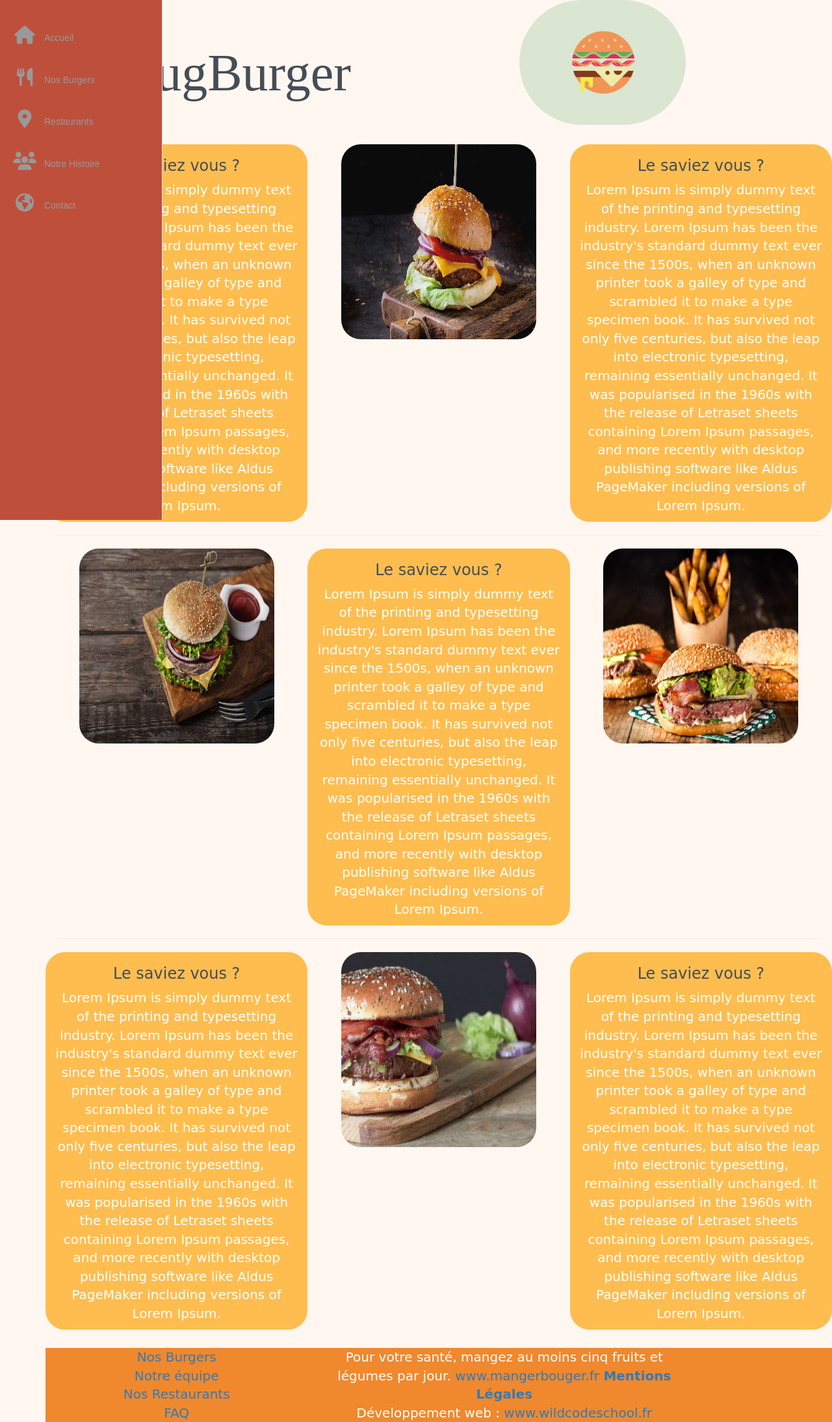
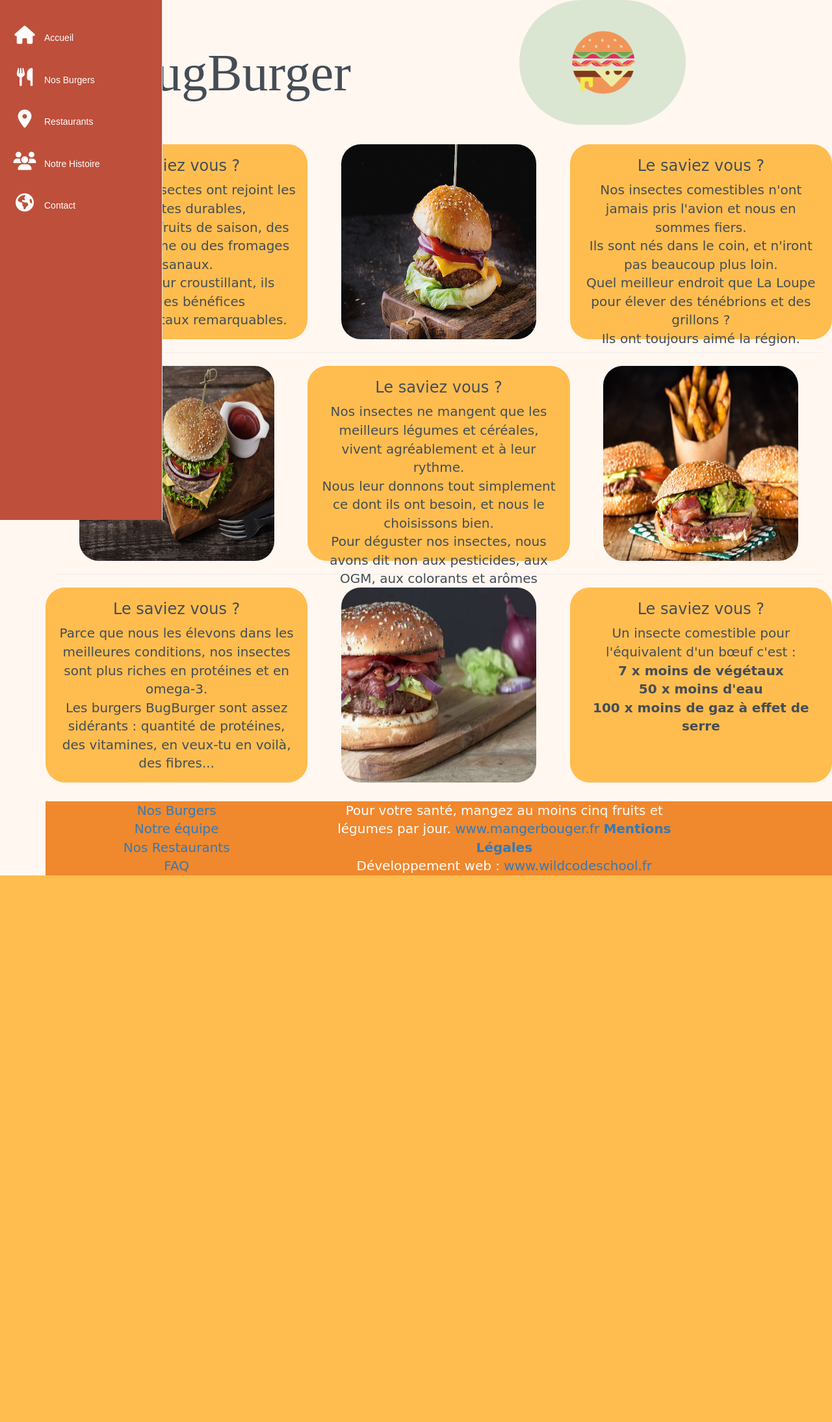
Before and after one commit to WildCodeSchool/Lyon-project1-DAM, a PHP site: page / in a window 1280 px wide. Shown: the whole page at 65% size. After the commit the page ends 1347 px from the top, so only its background shows below. Run offline with PHP 8.4, Linux system fonts and the light colour scheme; some libraries are stand-ins or nearby versions; some web fonts are replaced.

Commit message:
add les saviez vous?

```diff
--- a/css/style.css
+++ b/css/style.css
@@ -50,7 +50,7 @@
     display:table;
     border-collapse:collapse;
     border-spacing:0;
-    color:#999;
+    color: white;
     font-family: Arial;
     font-size: 14px;
     text-decoration:none;
@@ -153,7 +153,8 @@ nav ul,nav li {
     text-align: center;
     background-color: #FFBD4F;
     border-radius: 30px;
-    color: white;
+    color: #454D56;
+    height: 300px;
 }
 
 .logo{
--- a/html/history.php
+++ b/html/history.php
@@ -18,7 +18,7 @@
 
 
             <p>
-                Bug Burger est une histoire d’hommes et de passion. Une aventure portée par deux entrepreneurs
+                Bug Burger est une histoire d’hommes et de passion. Une aventure portée par trois entrepreneurs
                 lyonnais amoureux de la bonne cuisine.
             </p>
             <p>
--- a/html/index.php
+++ b/html/index.php
@@ -16,7 +16,13 @@
     <div class="row"> <!-- First row -->
         <div class="text col-md-4 col-xs-10 ">
             <h3>Le saviez vous ?</h3>
-                <p>Lorem Ipsum is simply dummy text of the printing and typesetting industry. Lorem Ipsum has been the industry's standard dummy text ever since the 1500s, when an unknown printer took a galley of type and scrambled it to make a type specimen book. It has survived not only five centuries, but also the leap into electronic typesetting, remaining essentially unchanged. It was popularised in the 1960s with the release of Letraset sheets containing Lorem Ipsum passages, and more recently with desktop publishing software like Aldus PageMaker including versions of Lorem Ipsum.</p>
+                <p>Durables
+
+                    Nos insectes ont rejoint les fourchettes durables,<br>
+                    aux côtés des fruits de saison, des poissons de ligne
+                    ou des fromages artisanaux.<br>
+                    En plus de leur croustillant, ils offrent des bénéfices environnementaux remarquables.<br>
+                </p>
         </div>
         <div class="col-md-4 col-xs-10">
             <img class="displayed" src= "../images/burger.png" style= "width: 300px; height: 300px" alt="chenille" />
@@ -24,7 +30,12 @@
 
         <div class="text col-md-4 col-xs-10">
             <h3>Le saviez vous ?</h3>
-                <p>Lorem Ipsum is simply dummy text of the printing and typesetting industry. Lorem Ipsum has been the industry's standard dummy text ever since the 1500s, when an unknown printer took a galley of type and scrambled it to make a type specimen book. It has survived not only five centuries, but also the leap into electronic typesetting, remaining essentially unchanged. It was popularised in the 1960s with the release of Letraset sheets containing Lorem Ipsum passages, and more recently with desktop publishing software like Aldus PageMaker including versions of Lorem Ipsum.</p>
+                <p>
+                    Nos insectes comestibles n'ont jamais pris l'avion et nous en sommes fiers.<br>
+                    Ils sont nés dans le coin, et n'iront pas beaucoup plus loin.<br>
+                    Quel meilleur endroit que La Loupe pour élever des ténébrions et des grillons ? <br>
+                    Ils ont toujours aimé la région.
+                </p>
         </div>
     </div><!--End of First row -->
     <hr>
@@ -39,7 +50,12 @@
         </div>
         <div class="text col-md-pull-4 col-md-4 col-xs-10">
             <h3>Le saviez vous ?</h3>
-                <p>Lorem Ipsum is simply dummy text of the printing and typesetting industry. Lorem Ipsum has been the industry's standard dummy text ever since the 1500s, when an unknown printer took a galley of type and scrambled it to make a type specimen book. It has survived not only five centuries, but also the leap into electronic typesetting, remaining essentially unchanged. It was popularised in the 1960s with the release of Letraset sheets containing Lorem Ipsum passages, and more recently with desktop publishing software like Aldus PageMaker including versions of Lorem Ipsum.</p>
+                <p>Nos insectes ne mangent que les meilleurs légumes et céréales,<br>
+                    vivent agréablement et à leur rythme. <br>
+                    Nous leur donnons tout simplement ce dont ils ont besoin, et nous le choisissons bien. <br>
+                    Pour déguster nos insectes,
+                    nous avons dit non aux pesticides, aux OGM, aux colorants et arômes artificiels.
+                </p>
         </div>
     </div><!--End of Second row -->
     <hr>
@@ -50,11 +66,18 @@
         </div>
         <div class="text col-md-pull-4 col-md-4 col-xs-10">
             <h3>Le saviez vous ?</h3>
-                <p>Lorem Ipsum is simply dummy text of the printing and typesetting industry. Lorem Ipsum has been the industry's standard dummy text ever since the 1500s, when an unknown printer took a galley of type and scrambled it to make a type specimen book. It has survived not only five centuries, but also the leap into electronic typesetting, remaining essentially unchanged. It was popularised in the 1960s with the release of Letraset sheets containing Lorem Ipsum passages, and more recently with desktop publishing software like Aldus PageMaker including versions of Lorem Ipsum.</p>
+                <p>Parce que nous les élevons dans les meilleures conditions, nos insectes sont plus riches en protéines et en omega-3.<br>
+                  Les burgers BugBurger sont assez sidérants : quantité de protéines, des vitamines, en veux-tu en voilà, des fibres...
+
+                </p>
         </div>
         <div class="text col-md-4 col-xs-10">
             <h3>Le saviez vous ?</h3>
-                <p>Lorem Ipsum is simply dummy text of the printing and typesetting industry. Lorem Ipsum has been the industry's standard dummy text ever since the 1500s, when an unknown printer took a galley of type and scrambled it to make a type specimen book. It has survived not only five centuries, but also the leap into electronic typesetting, remaining essentially unchanged. It was popularised in the 1960s with the release of Letraset sheets containing Lorem Ipsum passages, and more recently with desktop publishing software like Aldus PageMaker including versions of Lorem Ipsum.</p>
+                <p>Un insecte comestible pour l'équivalent d'un bœuf c'est :<br>
+                   <strong>7 x moins de végétaux <br>
+                   50 x moins d'eau <br>
+                   100 x moins de gaz à effet de serre</strong>
+                </p>
         </div>
     </div><!--End of Third row -->
 </div><!--End of Container -->
```
